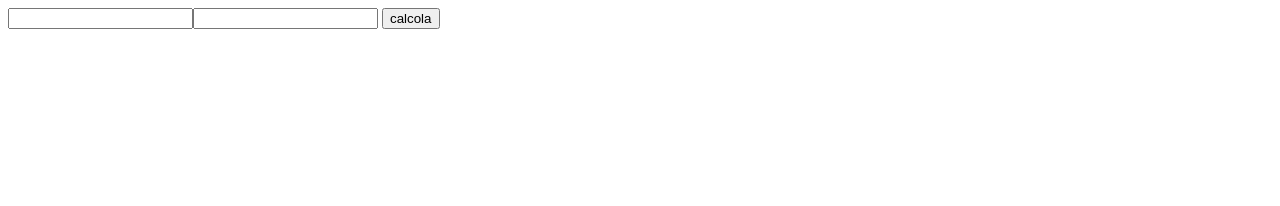
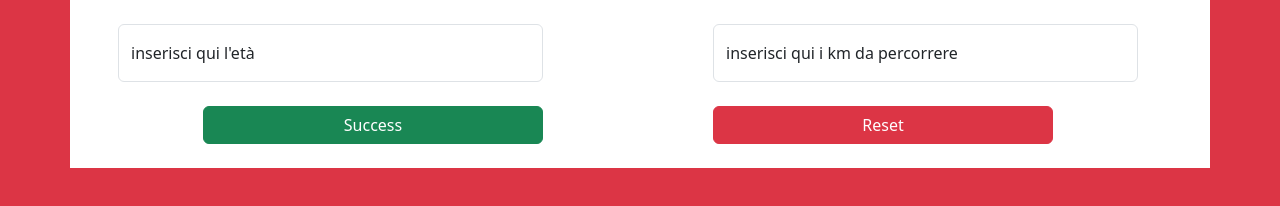
Before and after one commit to EnricoCiccolini/js-biglietto-treno-form, a plain HTML site: page index.html in a window 1280 px wide. Drawn offline with nearby package versions, Linux system fonts and the light colour scheme.

Commit message:
feat : complete form

```diff
--- a/index.html
+++ b/index.html
@@ -4,14 +4,32 @@
     <meta charset="UTF-8">
     <meta name="viewport" content="width=device-width, initial-scale=1.0">
     <title>Biglietto treno</title>
+    <link href="https://cdn.jsdelivr.net/npm/bootstrap@5.3.3/dist/css/bootstrap.min.css" rel="stylesheet" integrity="sha384-QWTKZyjpPEjISv5WaRU9OFeRpok6YctnYmDr5pNlyT2bRjXh0JMhjY6hW+ALEwIH" crossorigin="anonymous">
 
 </head>
-<body>
-    <form id="form" ></form>
-    <input id="age" type="text"><input id="km" type="text">
-        <button id="button">calcola</button>
+<body class="bg-danger">
+    <div class="container bg-body">
+    <form id="form" class="p-4" >
+
+
+        <div class="row container">
+
+          <div class="d-flex justify-content-between mb-4">
+          <div class="form-floating col-5 ">
+            <input type="text" class="form-control " id="age" placeholder="name@example.com">
+            <label for="floatingInput">inserisci qui l'età</label>
+          </div>
+          <div class="form-floating col-5 ">
+            <input type="text" class="form-control " id="km" placeholder="name@example.com">
+            <label for="floatingInput">inserisci qui i km da percorrere</label>
+          </div>
+        </div>
+        <div class="container d-flex justify-content-around">
+        <button type="button" id="button" class="btn btn-success col-4 ">Success</button>
+        <a class="btn btn-danger  col-4 " href="index.html" role="button">Reset</a>
+        </div>
         <div id="total"></div>
-
+    </div>
     </form>
   <script src="script.js"></script>
 </body>
--- a/script.js
+++ b/script.js
@@ -18,12 +18,17 @@ Se non vi sentite particolarmente creativi, questa potrebbe essere un’implemen
 */
 
 
-
+/*
 console.log("ciao");
 const ageUser = document.getElementById('age')
 console.log(ageUser)
+*/
+const ageUser = document.getElementById('age')
+console.log(ageUser)
+
 const kmUser = document.getElementById('km')
 console.log(kmUser)
+
 const mainButton = document.getElementById('button')
 console.log(mainButton)
 const total = document.getElementById('total')
@@ -34,7 +39,7 @@ console.log(formMain)
 
 mainButton.addEventListener('click', function (event) {
     event.preventDefault()
-    let result = document.createElement('h1')
+    let result = document.createElement('h3')
     let resul1 = ''
     let kmforpay = kmUser.value
     kmforpay = parseInt(kmforpay)
```
